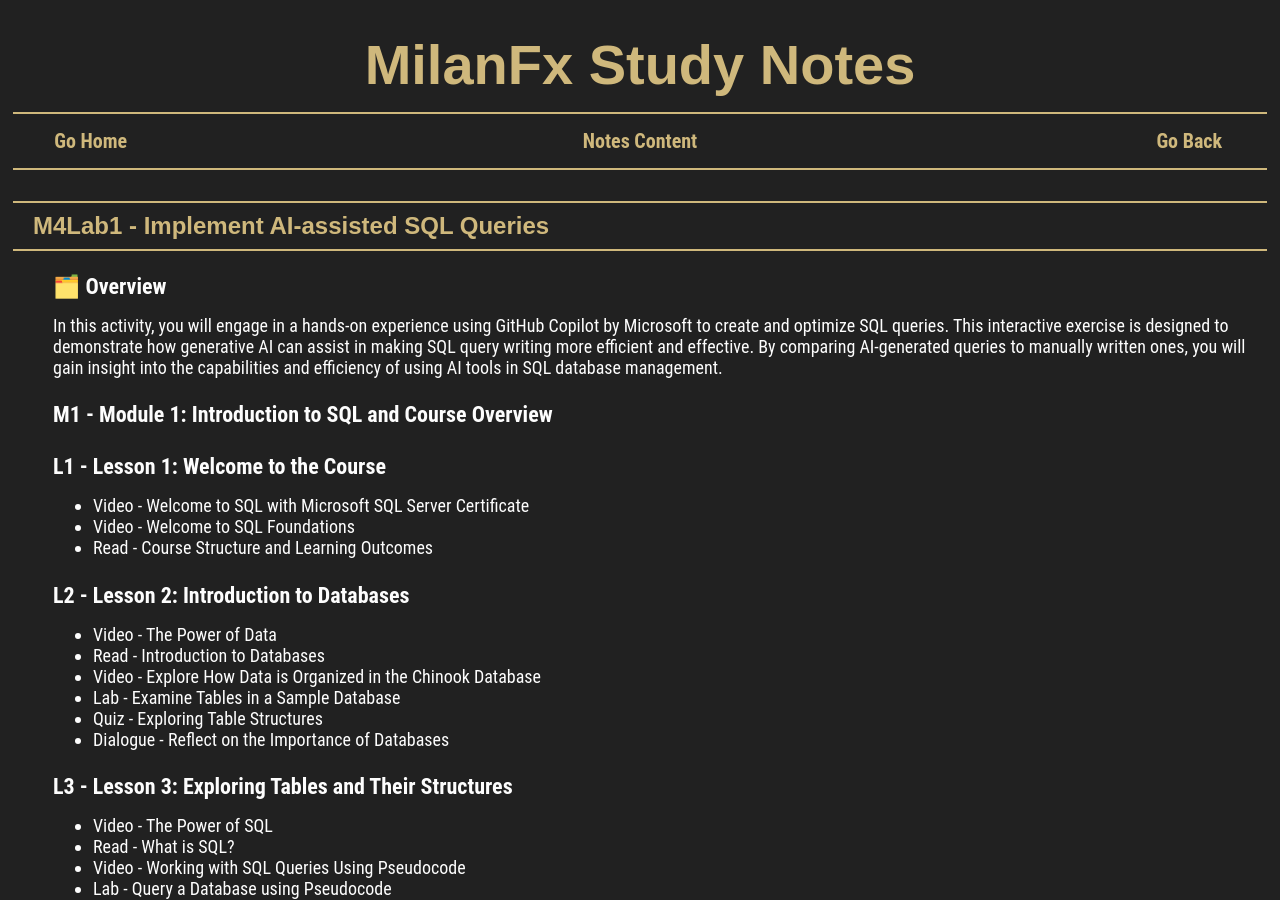
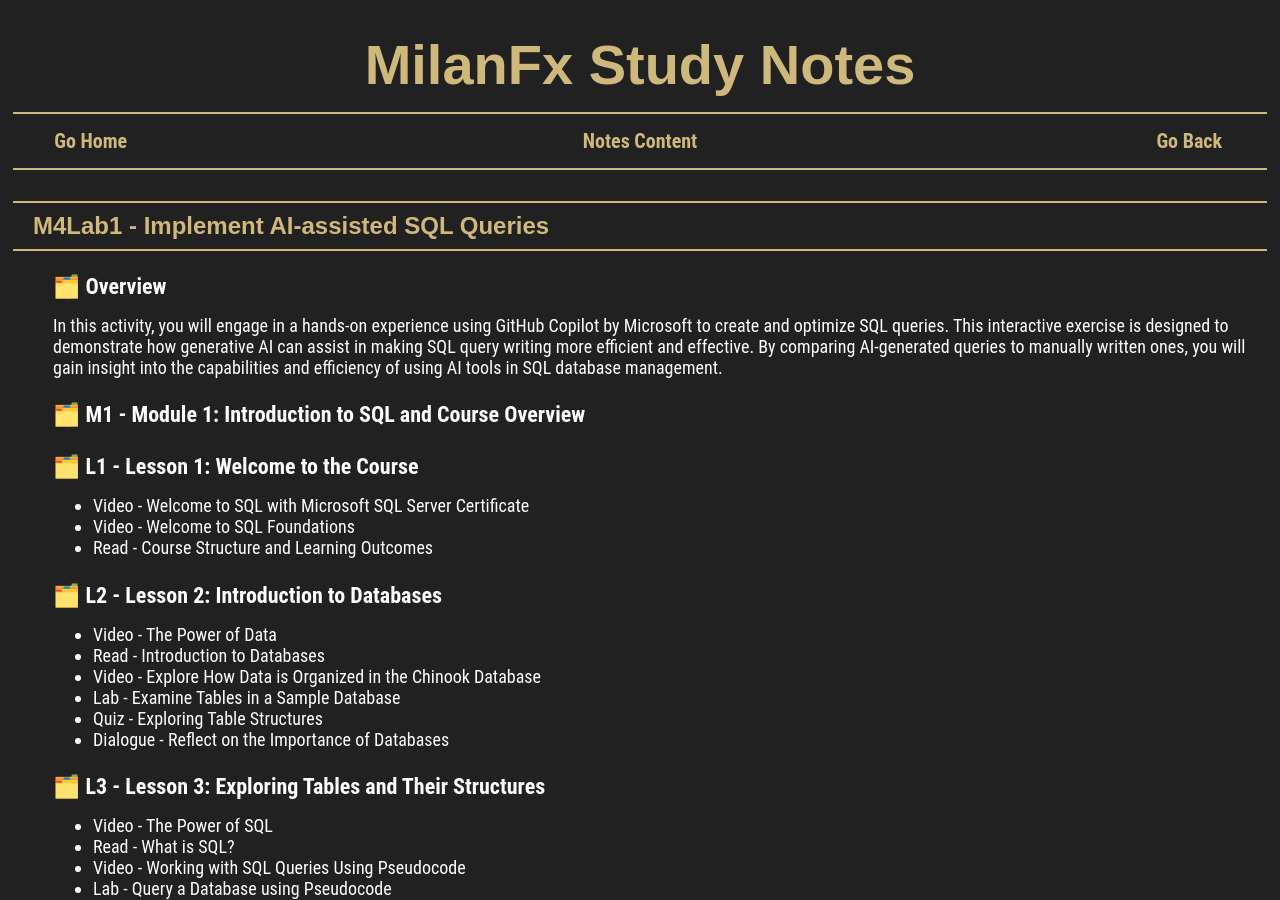
Before and after one commit to milanfx/milanfx.github.io, a Jekyll site: the page built from M1-Lab1.md, in a window 1280 px wide and 900 px high. Built offline with Jekyll 4.4.1, drawn with Linux system fonts in a browser that asks for light colours.

Commit message:
Update M1-Lab1.md

```diff
--- a/M1-Lab1.md
+++ b/M1-Lab1.md
@@ -11,13 +11,13 @@ permalink: /M1C2/
 
 In this activity, you will engage in a hands-on experience using GitHub Copilot by Microsoft to create and optimize SQL queries. This interactive exercise is designed to demonstrate how generative AI can assist in making SQL query writing more efficient and effective. By comparing AI-generated queries to manually written ones, you will gain insight into the capabilities and efficiency of using AI tools in SQL database management.
 
-#### M1 - Module 1: Introduction to SQL and Course Overview
-#### L1 - Lesson 1: Welcome to the Course
+#### 🗂️ M1 - Module 1: Introduction to SQL and Course Overview
+#### 🗂️ L1 - Lesson 1: Welcome to the Course
 -  Video - Welcome to SQL with Microsoft SQL Server Certificate
 -  Video - Welcome to SQL Foundations
 -  Read - Course Structure and Learning Outcomes
 
-#### L2 - Lesson 2: Introduction to Databases
+#### 🗂️ L2 - Lesson 2: Introduction to Databases
 -  Video - The Power of Data
 -  Read - Introduction to Databases
 -  Video - Explore How Data is Organized in the Chinook Database
@@ -25,7 +25,7 @@ In this activity, you will engage in a hands-on experience using GitHub Copilot
 -  Quiz - Exploring Table Structures
 -  Dialogue - Reflect on the Importance of Databases
 
-#### L3 - Lesson 3: Exploring Tables and Their Structures
+#### 🗂️ L3 - Lesson 3: Exploring Tables and Their Structures
 -  Video - The Power of SQL
 -  Read - What is SQL?
 -  Video - Working with SQL Queries Using Pseudocode
```
